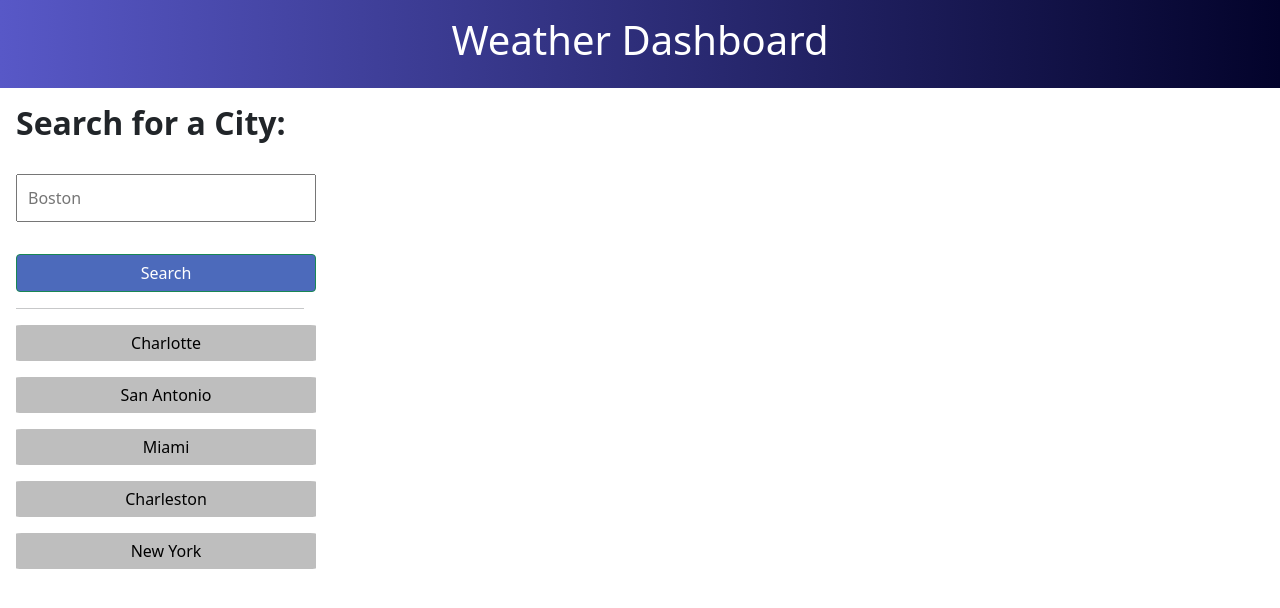
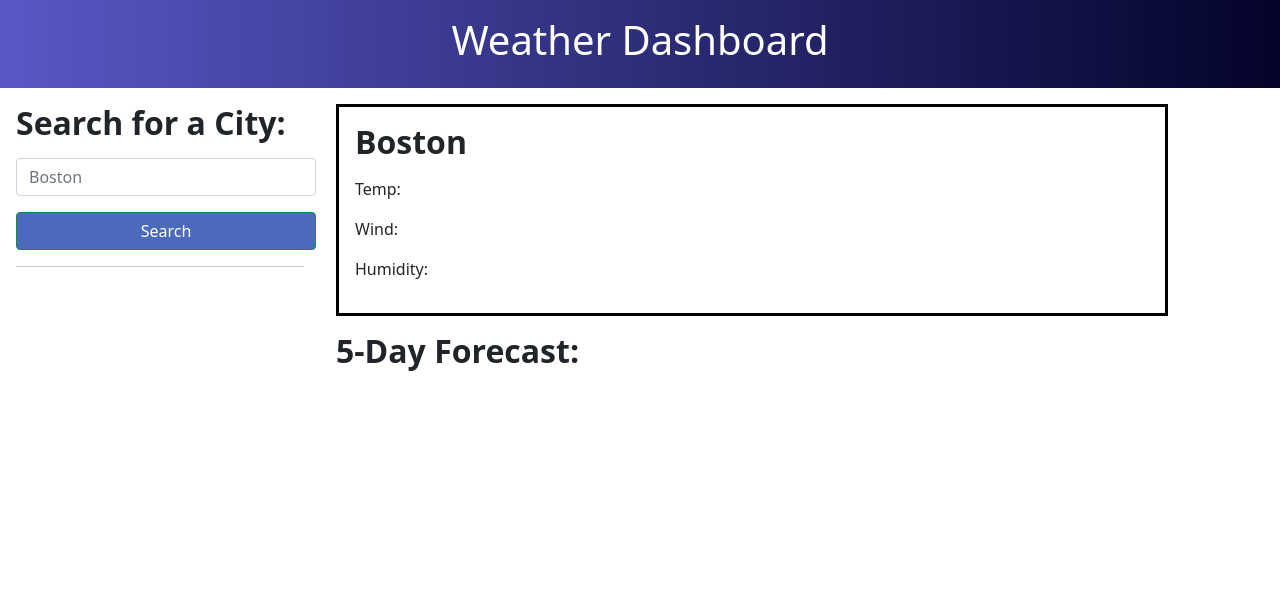
Before and after one commit to kaylommy/weather-dashboard-challenge, a plain HTML site: page index.html in a window 1280 px wide. Drawn offline with nearby package versions, Linux system fonts and the light colour scheme; no server answers.

Commit message:
added sction for search results and for 5 day forecast

```diff
--- a/css/style.css
+++ b/css/style.css
@@ -4,6 +4,10 @@ header {
     color:  white;
     padding: 1rem;
     margin: 0;
+}
+
+.flexThis {
+    display: flex;
 }
 
 h2 {
@@ -32,7 +36,7 @@ button {
 
 input {
     margin: 1rem;
-    width: 300px;
+    max-width: 300px;
     border-radius: 4;
     padding: 10px;
 }
@@ -40,6 +44,7 @@ input {
 #searchBtn {
     display: block;
     background-color: rgb(76, 106, 187);
+    color:white;
 }
 
 #searchBtn:hover {
@@ -47,13 +52,21 @@ input {
     transition: 0.75s;
 }
 
-.options:hover {
-    background-color: grey;
-    transition: 0.75s;
+.search {
+    width: 25vw;
 }
 
-.options {
-    background-color: rgb(190, 190, 190);
-    border-radius: 2%;
-    padding: 0.375rem;
+#searchResults {
+    border: solid black;
+    width: 65vw;
+    margin: 1rem;
 }
+
+.container {
+    padding: 1rem;
+}
+
+#cityName {
+    margin-top: 0;
+    margin-left: 0;
+}
--- a/index.html
+++ b/index.html
@@ -14,20 +14,29 @@
 </header>
 
 <body>
-    <div class="vh-100 d-flex align-items-left">
-        <section class="w-100 d-flex align-items-left">
-            <div class="col-3 col-md-3 col-lg-3">
-                <h2>Search for a City:</h2>
-                <input type="text" placeholder="Boston">
-                <button type="submit" id="searchBtn" class="btn btn-block btn-success w-100">Search</button>
-                <hr class="line" />
-                <button class="options">Charlotte</button>
-                <button class="options">San Antonio</button>
-                <button class="options">Miami</button>
-                <button class="options">Charleston</button>
-                <button class="options">New York</button>
+    <div class="searchContainer vh-100 d-flex align-items-left">
+        <form class="search form-block col-3 col-md-3 col-lg-3">
+            <h2>Search for a City:</h2>
+            <input class="form-control mr-sm-2" type="search" placeholder="Boston" aria-label="Boston">
+            <button id='searchBtn' class="btn btn-success my-2 my-sm-0" type="submit">Search</button>
+            <hr class="line" />
+            <div class="cityListDiv">
+                <ul id="cityListItems"></ul>
             </div>
-        </section>
+        </form>
+        <div id="resultsContainer">
+            <section id="searchResults">
+                <div class="container">
+                    <h2 id="cityName">Boston</h2>
+                    <p id="temp">Temp:</p>
+                    <p id="wind">Wind:</p>
+                    <p id="humidity">Humidity:</p>
+                </div>
+            </section>
+            <section id="5day">
+                <h2>5-Day Forecast:</h2>
+            </section>
+        </div>
     </div>
     <script src="https://code.jquery.com/jquery-3.4.1.min.js"></script>
     <script src="https://cdn.jsdelivr.net/npm/dayjs@1.11.3/dayjs.min.js"
--- a/js/script.js
+++ b/js/script.js
@@ -1,7 +1,5 @@
 const APIKey ='0346cd5d826d768ec6a59b121a55e2fa';
-let city;
+let city = [];
 const queryURL ='https://api.openweathermap.org/data/2.5/forecast?lat={lat}&lon={lon}&appid={API key}';
 
 var currentDateTime = dayjs().format('d MM YYYY hh:mm:ss')
-
-fetch(queryURL)
```
